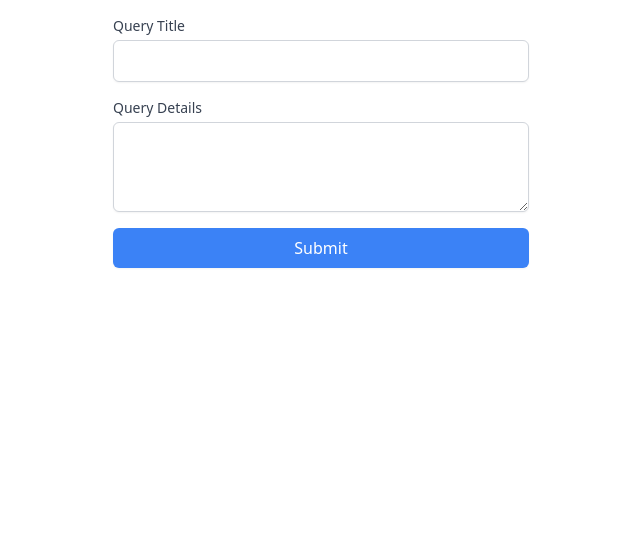
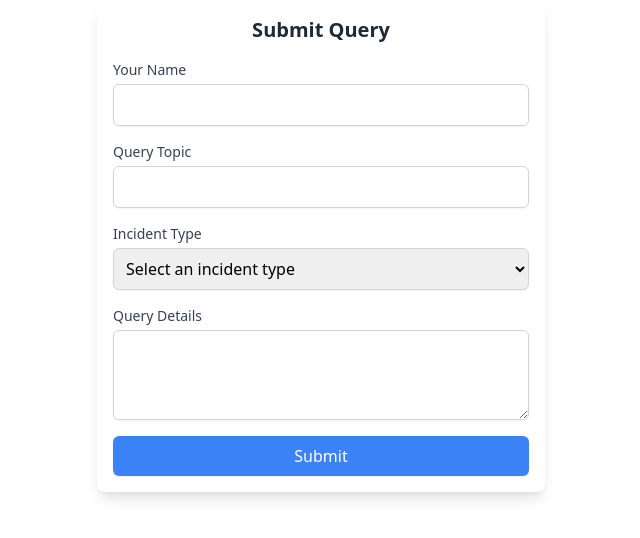
Before and after one commit to aniishme/chatbot-frontend, a React (Vite) app: page /submit-query in a window 1280 px wide. Shown: the top 538 px of the page, without its empty margins (319-959 px from the left). Built offline with nearby package versions, Linux system fonts and the light colour scheme.

Commit message:
Add user query submission and visualize them

```diff
--- a/src/App.tsx
+++ b/src/App.tsx
@@ -3,7 +3,6 @@ import "./App.css";
 import Layout from "./components/Layout/Layout";
 import Chat from "./pages/Chat";
 import Dashboard from "./pages/Dashboard";
-import UserQuery from "./pages/UserQuery";
 import Login from "./pages/Login";
 import SubmitQuery from "./pages/SubmitQuery";
 import ProtectedRoute from "./components/Protected/Protected";
@@ -25,10 +24,6 @@ const router = createBrowserRouter([
       {
         path: "dashboard",
         element: <Dashboard />,
-      },
-      {
-        path: "user-query",
-        element: <UserQuery />,
       },
     ],
   },
--- /dev/null
+++ b/src/components/Dashboard/UserQueries/UserQuery.tsx
@@ -0,0 +1,51 @@
+import React, { useEffect, useState } from "react";
+import { api } from "../../../utils/api";
+import { QueryData } from "../../../types";
+
+const UserQuery: React.FC = () => {
+  const [data, setData] = useState<QueryData[]>([]);
+
+  useEffect(() => {
+    const fetchData = async () => {
+      try {
+        const response = await api.get("/query");
+        setData(response.data);
+      } catch (error) {
+        console.error("Error fetching data:", error);
+      }
+    };
+
+    fetchData();
+  }, []);
+
+  return (
+    <div className="container mx-auto mt-10">
+      <div className="flex flex-col">
+        <div className="overflow-x-auto sm:-mx-6 lg:-mx-8">
+          <div className="inline-block min-w-full sm:px-6 lg:px-8">
+            <div className="overflow-hidden">
+              <div className="grid grid-cols-4 gap-4 bg-gray-50 p-4 font-medium text-gray-500 uppercase tracking-wider">
+                <div>Name</div>
+                <div>Title</div>
+                <div>Type</div>
+                <div>Description</div>
+              </div>
+              <div className="bg-white divide-y divide-gray-200">
+                {data.map((item, index) => (
+                  <div key={index} className="grid grid-cols-4 gap-4 p-4">
+                    <div>{item.name}</div>
+                    <div>{item.title}</div>
+                    <div>{item.type}</div>
+                    <div>{item.description}</div>
+                  </div>
+                ))}
+              </div>
+            </div>
+          </div>
+        </div>
+      </div>
+    </div>
+  );
+};
+
+export default UserQuery;
--- a/src/components/Layout/Layout.tsx
+++ b/src/components/Layout/Layout.tsx
@@ -7,7 +7,7 @@ const Layout: React.FC = () => {
   return (
     <div className="flex h-screen bg-gray-100 overflow-hidden">
       <Sidebar />
-      <div className="flex-grow w-full">
+      <div className="flex-grow w-full overflow-scroll">
         <Outlet />
       </div>
     </div>
--- a/src/components/Sidebar/Sidebar.tsx
+++ b/src/components/Sidebar/Sidebar.tsx
@@ -26,11 +26,7 @@ const Sidebar: React.FC = () => {
           <Link to="/portal/chatbot">
             <li className="p-2 hover:bg-gray-700 cursor-pointer">ChatBot</li>
           </Link>
-          <Link to="/portal/user-query">
-            <li className="p-2 hover:bg-gray-700 cursor-pointer">
-              User Queries
-            </li>
-          </Link>
+
           <button onClick={handleLogout} className="w-full text-left mt-8">
             <li className="p-2 hover:bg-gray-700 cursor-pointer text-red-400">
               Logout
--- a/src/pages/SubmitQuery.tsx
+++ b/src/pages/SubmitQuery.tsx
@@ -1,26 +1,70 @@
 import { useState } from "react";
+import { api } from "../utils/api";
 
 function App() {
+  const [name, setName] = useState("");
   const [query, setQuery] = useState("");
   const [incident, setIncident] = useState("");
+  const [incidentType, setIncidentType] = useState("");
 
-  const handleSubmit = (e: React.FormEvent<HTMLFormElement>) => {
+  const [message, setMessage] = useState("");
+
+  const clearForm = () => {
+    setName("");
+    setQuery("");
+    setIncident("");
+    setIncidentType("");
+  };
+
+  const handleSubmit = async (e: React.FormEvent<HTMLFormElement>) => {
     e.preventDefault();
-    console.log("Query:", query);
-    console.log("Incident:", incident);
-    // You can handle the submission here, e.g., sending it to a backend server
+    const payload = {
+      name: name,
+      title: query,
+      type: incidentType,
+      description: incident,
+    };
+
+    try {
+      const response = await api.post("/query/", payload);
+      console.log(response);
+      if (response.status === 200) {
+        setMessage("Query Submitted");
+      }
+      clearForm();
+    } catch (err: any) {
+      setMessage(err.response.data.detail);
+    }
   };
 
   return (
     <div className="App">
-      <div className="max-w-md mx-auto p-4">
+      <div className="max-w-md mx-auto p-4 bg-white shadow-lg rounded-lg">
+        <h2 className="text-xl font-semibold text-gray-800 text-center mb-4">
+          Submit Query
+        </h2>
         <form onSubmit={handleSubmit} className="space-y-4">
+          <div>
+            <label
+              htmlFor="name"
+              className="block text-sm font-medium text-gray-700"
+            >
+              Your Name
+            </label>
+            <input
+              type="text"
+              id="name"
+              value={name}
+              onChange={(e) => setName(e.target.value)}
+              className="mt-1 block w-full border border-gray-300 rounded-md shadow-sm p-2"
+            />
+          </div>
           <div>
             <label
               htmlFor="query"
               className="block text-sm font-medium text-gray-700"
             >
-              Query Title
+              Query Topic
             </label>
             <input
               type="text"
@@ -29,6 +73,26 @@ function App() {
               onChange={(e) => setQuery(e.target.value)}
               className="mt-1 block w-full border border-gray-300 rounded-md shadow-sm p-2"
             />
+          </div>
+          <div>
+            <label
+              htmlFor="incidentType"
+              className="block text-sm font-medium text-gray-700"
+            >
+              Incident Type
+            </label>
+            <select
+              id="incidentType"
+              value={incidentType}
+              onChange={(e) => setIncidentType(e.target.value)}
+              className="mt-1 block w-full border border-gray-300 rounded-md shadow-sm p-2"
+            >
+              <option value="">Select an incident type</option>
+              <option value="earthquake">Earthquake</option>
+              <option value="flood">Flood</option>
+              <option value="landslide">Landslide</option>
+              <option value="fire">Fire</option>
+            </select>
           </div>
           <div>
             <label
@@ -45,6 +109,7 @@ function App() {
               rows={3}
             ></textarea>
           </div>
+          {message && <p className="mt-2 text-sm text-red-600">{message}</p>}
           <button
             type="submit"
             className="w-full bg-blue-500 text-white rounded-md p-2 shadow-sm hover:bg-blue-600"
--- a/src/pages/UserQuery.tsx
+++ /dev/null
@@ -1,7 +0,0 @@
-import React from "react";
-
-const UserQuery = () => {
-  return <div>List of user submitted queries</div>;
-};
-
-export default UserQuery;
```
Also changed, not shown: src/types.ts (+7 -0 lines).
